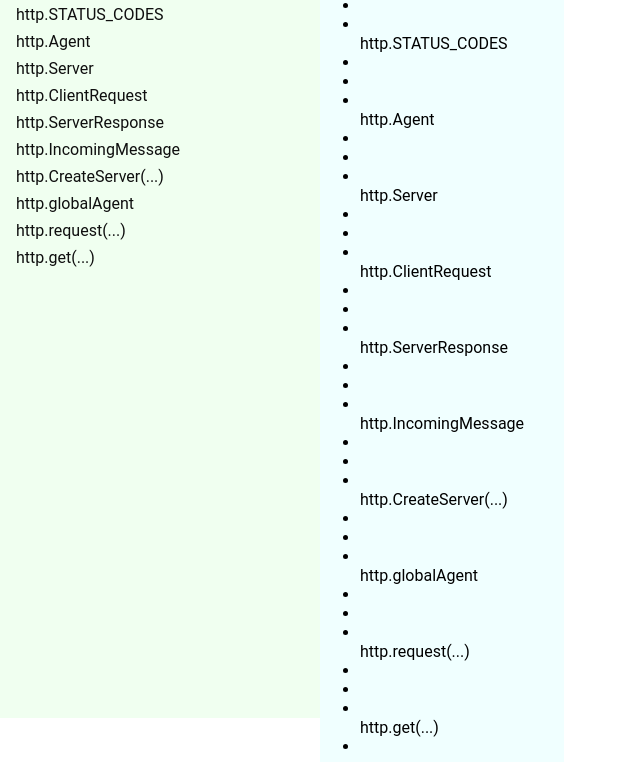
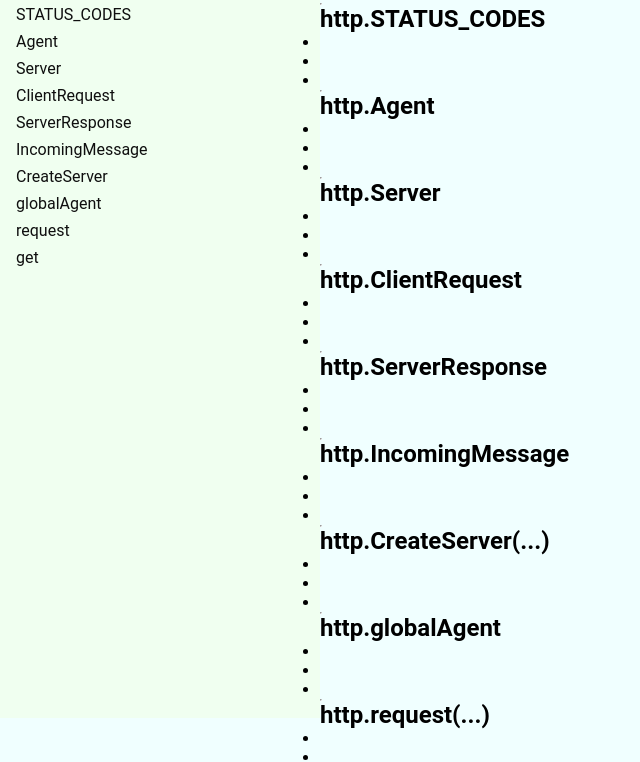
Before and after one commit to StevenJBurns/fcc-technical-documentation-page, a plain HTML site: page index.html in a window 1280 px wide. Shown: the part 82-844 px from the top of the page, without its empty margins (0-640 px from the left). Drawn offline with Linux system fonts and the light colour scheme.

Commit message:
16 of 16 tests pass again; had to trick the script by setting the header elememt to display none

```diff
--- a/index.css
+++ b/index.css
@@ -6,6 +6,10 @@
 html {
   scroll-behavior: smooth;
   font-family: Roboto, Nunito, Futura, sans-serif
+}
+
+body {
+  background: azure
 }
 
 #navbar {
@@ -50,22 +54,29 @@ html {
 }
 
 #main-doc {
-  padding: 40px
+  display: flex;
+  flex-direction: column;
+  align-items: flex-start;
+  justify-content: stretch;
+  justify-self: stretch
+}
+
+#main-doc header {
+  display: none;
 }
 
 @media screen and (min-width: 720px) {
   #main-doc {
-    background: azure;
     margin-left: 320px;
     position: absolute
   }
 
   #navbar {
-    position: fixed;
     top: 0;
     left: 0;
     height: 100%;
     width: 320px;
+    position: fixed;
     min-width: 288px;
   }
 }
--- a/index.html
+++ b/index.html
@@ -13,22 +13,23 @@
         <h1>Node.js HTTP Module</h1>
       </header>
       <ul>
-        <li><a href="#methods" class="nav-link">http.METHODS</a></li>
-        <li><a href="#status-codes" class="nav-link">http.STATUS_CODES</a></li>
-        <li><a href="#agent" class="nav-link">http.Agent</a></li>
-        <li><a href="#server" class="nav-link">http.Server</a></li>
-        <li><a href="#request" class="nav-link">http.ClientRequest</a></li>
-        <li><a href="#response" class="nav-link">http.ServerResponse</a></li>
-        <li><a href="#incoming-message" class="nav-link">http.IncomingMessage</a></li>
-        <li><a href="# reateserver" class="nav-link">http.CreateServer(...)</a></li>
-        <li><a href="#globalagent" class="nav-link">http.globalAgent</a></li>
-        <li><a href="#request" class="nav-link">http.request(...)</a></li>
-        <li><a href="#get" class="nav-link">http.get(...)</a></li>
+        <li><a href="#methods" class="nav-link">METHODS</a></li>
+        <li><a href="#STATUS_CODES" class="nav-link">STATUS_CODES</a></li>
+        <li><a href="#agent" class="nav-link">Agent</a></li>
+        <li><a href="#server" class="nav-link">Server</a></li>
+        <li><a href="#ClientRequest" class="nav-link">ClientRequest</a></li>
+        <li><a href="#ServerResponse" class="nav-link">ServerResponse</a></li>
+        <li><a href="#IncomingMessage" class="nav-link">IncomingMessage</a></li>
+        <li><a href="#CreateServer" class="nav-link">CreateServer</a></li>
+        <li><a href="#globalAgent" class="nav-link">globalAgent</a></li>
+        <li><a href="#request" class="nav-link">request</a></li>
+        <li><a href="#get" class="nav-link">get</a></li>
       </ul>
     </nav>
     <main id="main-doc">
       <section id="methods" class="main-section">
-        <header>http.METHODS</header>
+        <header>METHODS</header>
+        <h2>http.METHODS</h2>
         <p></p>
         <ul>
           <li></li>
@@ -40,8 +41,10 @@
         <code></code>
         <p></p>
       </section>
-      <section id="status-codes" class="main-section">
-        <header>http.STATUS_CODES</header>
+      <hr>
+      <section id="STATUS_CODES" class="main-section">
+        <header>STATUS_CODES</header>
+        <h2>http.STATUS_CODES</h2>
         <p></p>
         <ul>
           <li></li>
@@ -53,8 +56,10 @@
         <code></code>
         <p></p>
       </section>
+      <hr>
       <section id="agent" class="main-section">
-        <header>http.Agent</header>
+        <header>agent</header>
+        <h2>http.Agent</h2>
         <p></p>
         <ul>
           <li></li>
@@ -66,8 +71,10 @@
         <code></code>
         <p></p>
       </section>
+      <hr>
       <section id="server" class="main-section">
-        <header>http.Server</header>
+        <header>server</header>
+        <h2>http.Server</h2>
         <p></p>
         <ul>
           <li></li>
@@ -79,8 +86,10 @@
         <code></code>
         <p></p>
       </section>
-      <section id="client-request" class="main-section">
-        <header>http.ClientRequest</header>
+      <hr>
+      <section id="ClientRequest" class="main-section">
+        <header>ClientRequest</header>
+        <h2>http.ClientRequest</h2>
         <p></p>
         <ul>
           <li></li>
@@ -92,8 +101,10 @@
         <code></code>
         <p></p>
       </section>
-      <section id="server-response" class="main-section">
-        <header>http.ServerResponse</header>
+      <hr>
+      <section id="ServerResponse" class="main-section">
+        <header>ServerResponse</header>
+        <h2>http.ServerResponse</h2>
         <p></p>
         <ul>
           <li></li>
@@ -105,8 +116,10 @@
         <code></code>
         <p></p>
       </section>
-      <section id="incoming-message" class="main-section">
-        <header>http.IncomingMessage</header>
+      <hr>
+      <section id="IncomingMessage" class="main-section">
+        <header>IncomingMessage</header>
+        <h2>http.IncomingMessage</h2>
         <p></p>
         <ul>
           <li></li>
@@ -118,8 +131,10 @@
         <code></code>
         <p></p>
       </section>
-      <section id="createServer" class="main-section">
-        <header>http.CreateServer(...)</header>
+      <hr>
+      <section id="CreateServer" class="main-section">
+        <header>CreateServer</header>
+        <h2>http.CreateServer(...)</h2>
         <p></p>
         <ul>
           <li></li>
@@ -131,8 +146,10 @@
         <code></code>
         <p></p>
       </section>
+      <hr>
       <section id="globalAgent" class="main-section">
-        <header>http.globalAgent</header>
+        <header>globalAgent</header>
+        <h2>http.globalAgent</h2>
         <p></p>
         <ul>
           <li></li>
@@ -144,8 +161,10 @@
         <code></code>
         <p></p>
       </section>
-      <section id="response" class="main-section">
-        <header>http.request(...)</header>
+      <hr>
+      <section id="request" class="main-section">
+        <header>request</header>
+        <h2>http.request(...)</h2>
         <p></p>
         <ul>
           <li></li>
@@ -157,8 +176,10 @@
         <code></code>
         <p></p>
       </section>
+      <hr>
       <section id="get" class="main-section">
-        <header>http.get(...)</header>
+        <header>get</header>
+        <h2>http.get(...)</h2>
         <p></p>
         <ul>
           <li></li>
```
